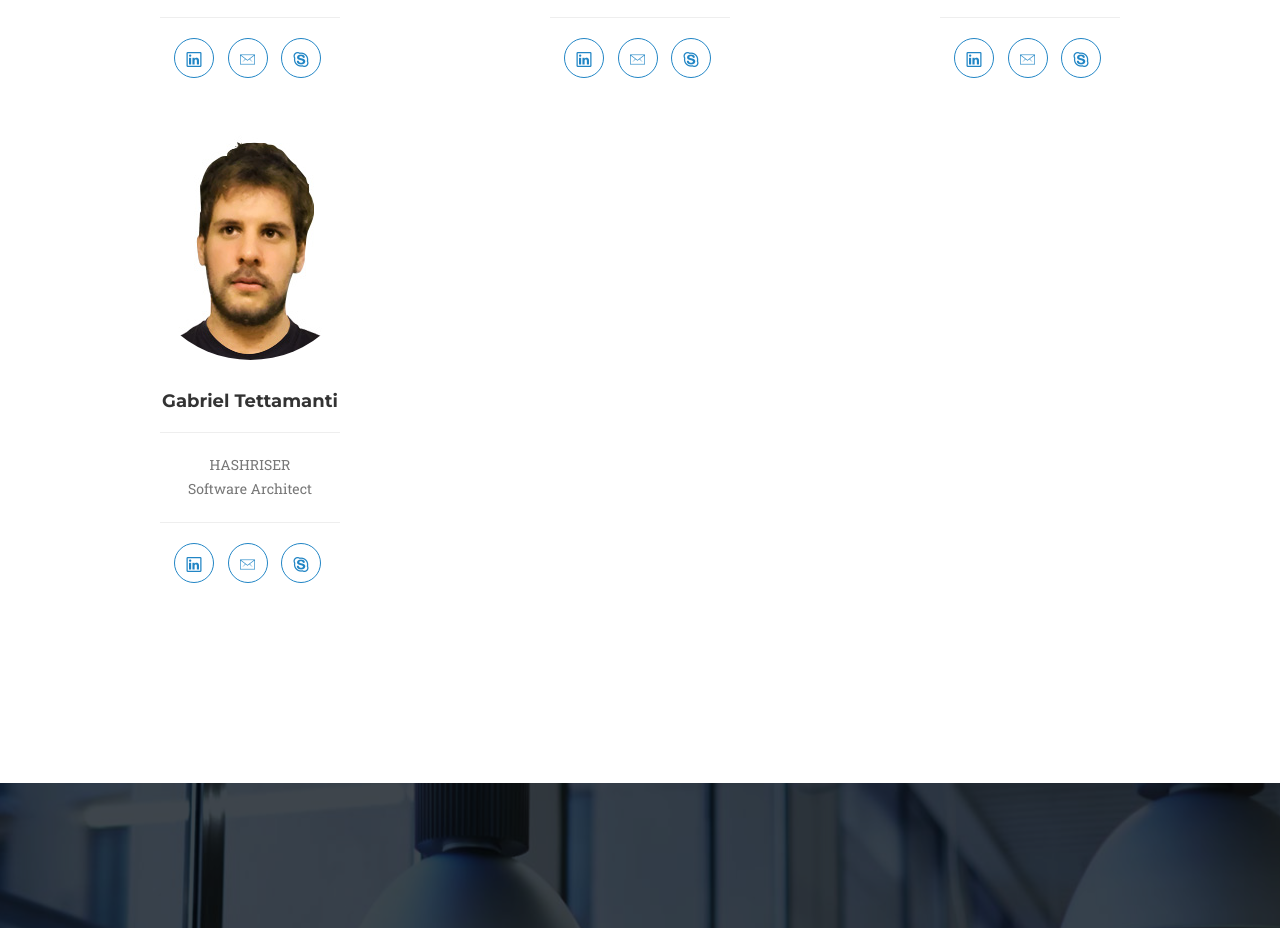
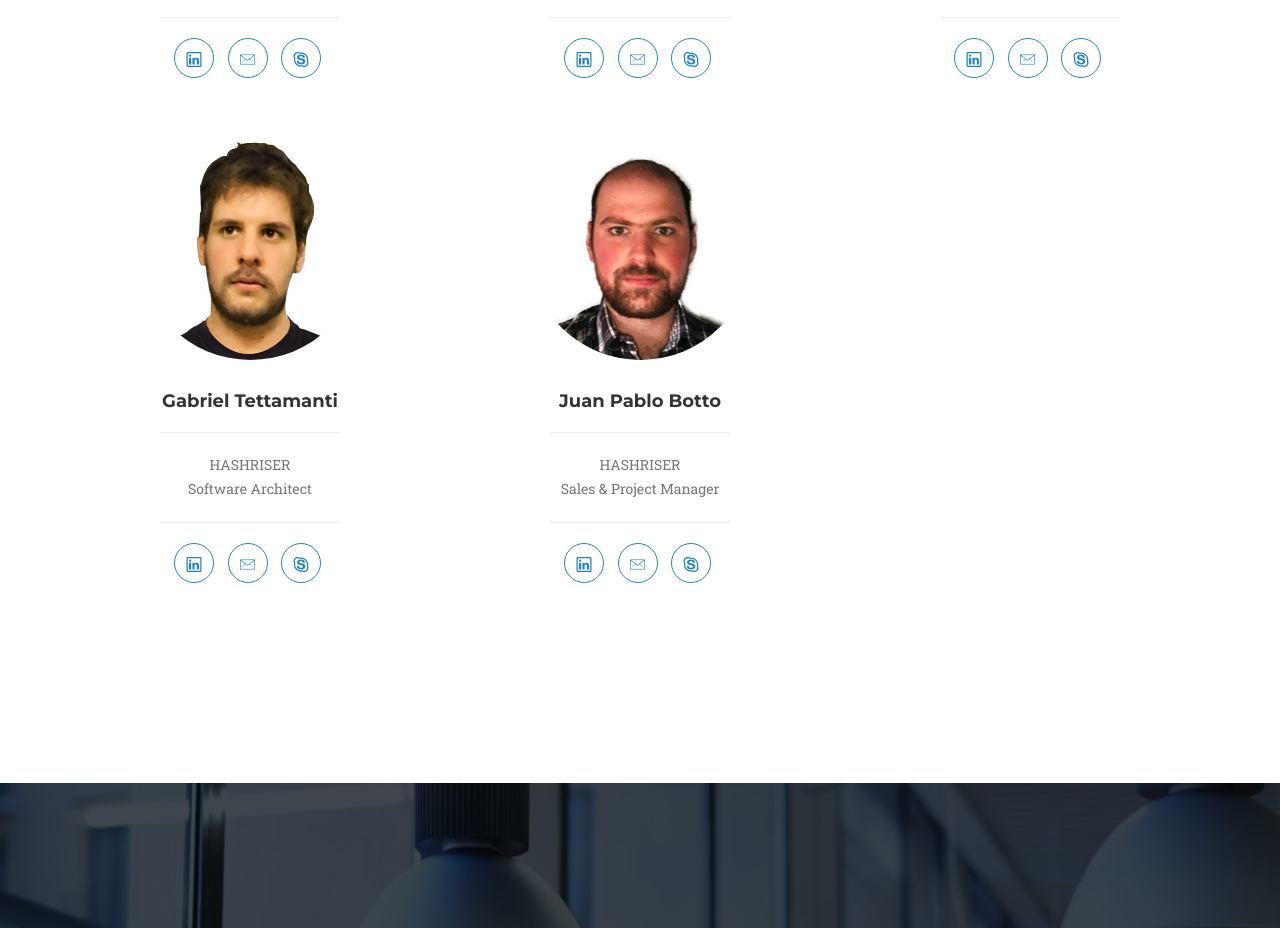
Before and after one commit to therionman/hashrise, a website: page index.html in a window 1280 px wide. Shown: the part 3823-4751 px from the top of the page. Drawn offline with nearby package versions, Linux system fonts and the light colour scheme; files whose address does not match are found by name; a web font is replaced by a local one.

Commit message:
Jota Added to team section

```diff
--- a/index.html
+++ b/index.html
@@ -356,6 +356,26 @@
                           </li>
                           <li data-toggle="tooltip" data-placement="bottom" title="Skype">
                             <a href="skype:Gtg2186?call"><i class="ion-social-skype-outline" ></i></a>
+                          </li>
+                        </ul>
+                      </div>
+                    </div>
+                    <div class="col-sm-4">
+                      <div class="team-member">
+                        <img src="img/team/5.jpg" class="img-responsive img-circle" alt="">
+                        <h4>Juan Pablo Botto</h4>
+                        <hr>
+                        <p class="text-muted">HASHRISER<br/>Sales & Project Manager</p>
+                        <hr>
+                        <ul class="list-inline social-buttons border-social-group">
+                          <li data-toggle="tooltip" data-placement="bottom" title="LinkedIN">
+                            <a href="#"><i class="ion-social-linkedin-outline"></i></a>
+                          </li>
+                          <li data-container="body" data-toggle="popover" data-placement="bottom" data-content="jp @ hashrise . com">
+                            <a><i class="ion-ios-email-outline"></i></a>
+                          </li>
+                          <li data-toggle="tooltip" data-placement="bottom" title="Skype">
+                            <a href="#"><i class="ion-social-skype-outline" ></i></a>
                           </li>
                         </ul>
                       </div>
```
Also changed, not shown: img/team/5.jpg (added).
